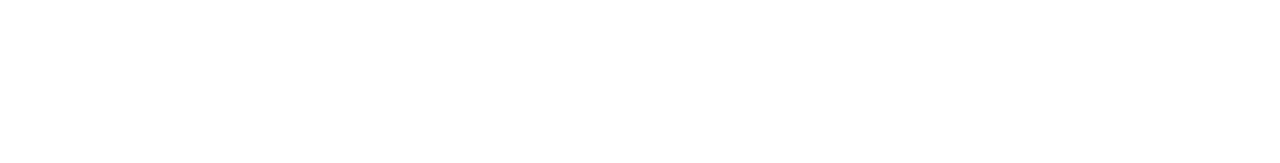
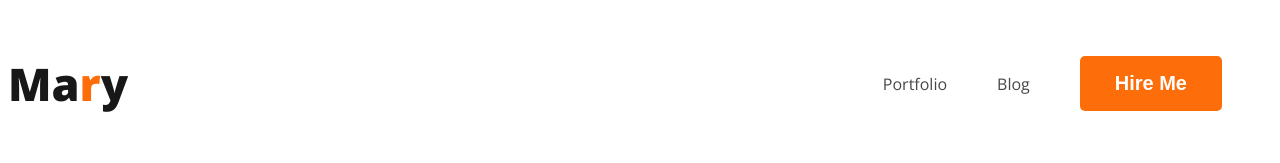
Before and after one commit to Nazmussakib67/developer-portfolio, a plain HTML site: page index.html in a window 1280 px wide. Drawn offline with nearby package versions, Linux system fonts and the light colour scheme.

Commit message:
added nav

```diff
--- a/index.html
+++ b/index.html
@@ -4,8 +4,21 @@
     <meta charset="UTF-8">
     <meta name="viewport" content="width=device-width, initial-scale=1.0">
     <title>Developer Portfolio</title>
+    <link rel="preconnect" href="https://fonts.googleapis.com">
+<link rel="preconnect" href="https://fonts.gstatic.com" crossorigin>
+<link href="https://fonts.googleapis.com/css2?family=Open+Sans:wght@400;700;800&display=swap" rel="stylesheet">
+    <link rel="stylesheet" href="styles/portfolio.css">
 </head>
 <body>
-
+    <header>
+        <nav>
+            <h3 class="nav-title">Ma<span class="text-primary">r</span>y</h3>
+            <ul>
+                <li><a href="">Portfolio</a></li>
+                <li><a href="">Blog</a></li>
+                <li><button class="btn-primary">Hire Me</button></li>
+            </ul>
+        </nav>
+    </header>
 </body>
 </html>
--- /dev/null
+++ b/styles/portfolio.css
@@ -0,0 +1,42 @@
+/* common shared styles */
+body {
+    font-family: 'Open Sans', sans-serif;
+}
+.text-primary{
+    color: #FD6E0A;
+}
+
+.btn-primary {
+    border-radius: 5px;
+    background: #FD6E0A;
+    border: 0;
+    color: white;
+    font-size: 20px;
+    font-weight: 700;
+    padding: 16px 35px;
+
+}
+/* nav related styles */
+nav{
+    display: flex;
+    justify-content: space-between;
+    align-items: center;
+}
+.nav-title {
+
+    color: var(--Dark-01, #181818);
+    font-size: 45px;
+    font-weight: 800;
+}
+nav > ul{
+    display: flex;
+    align-items: center;
+}
+nav li{
+    list-style: none;
+    margin-right: 50px;
+}
+nav a{
+    text-decoration: none;
+    color: #474747;
+}
```
